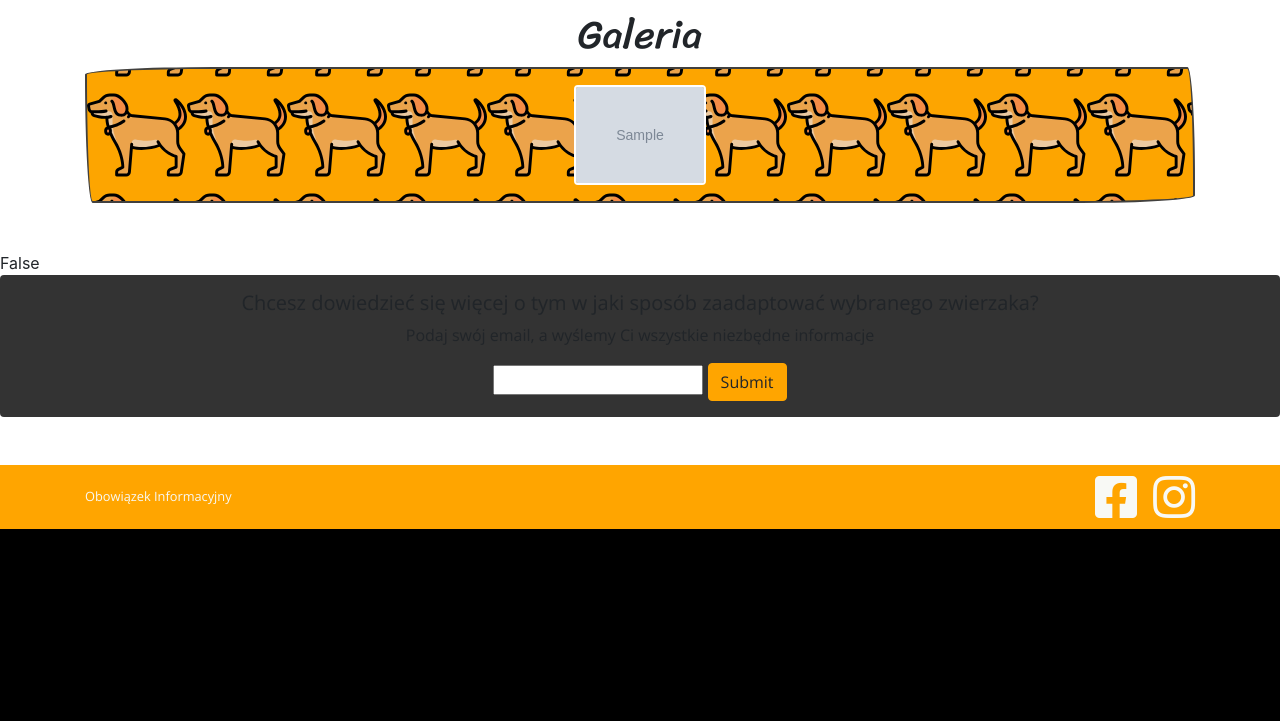
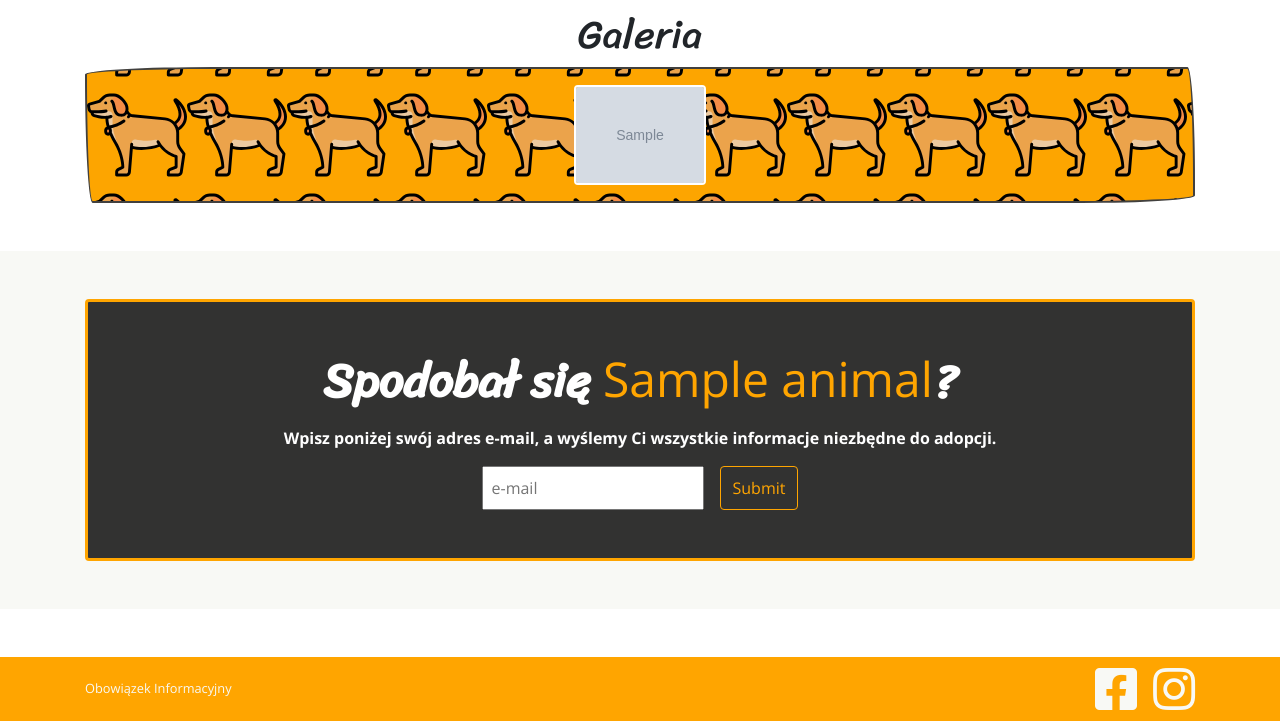
Before and after one commit to kermox/schronisko_krakow, a Django app: a page that uses templates/shelter/animal-detail.html in a window 1280 px wide. Shown: the part 870-1591 px from the top of the page. Before the commit the page ends 1399 px from the top, so only its background shows below. Run offline with Django 3.2, Linux system fonts and the light colour scheme; tables that the repository leaves empty hold one stand-in row (values such as "Sample post"); grey boxes marked "Sample" are stand-in pictures; parts of the project's set-up code (start-up, migrations or seed data) failed here and were passed over; some libraries are stand-ins or nearby versions.

Commit message:
style: implement html & css for e-mail section

```diff
--- a/static_src/sass/main.scss
+++ b/static_src/sass/main.scss
@@ -9,3 +9,4 @@
 @import "animal-list";
 @import "animal-detail";
 @import "post-detail";
+@import "email";
--- a/templates/shelter/animal-detail.html
+++ b/templates/shelter/animal-detail.html
@@ -61,7 +61,7 @@
             </div>
             <h1 class="text-center">Galeria</h1>
 
-            <div class="galery-wrapper w-100 d-flex justify-content-center align-items-center mb-5"
+            <div class="galery-wrapper w-100 d-flex justify-content-center align-items-center"
                  style="background-image:
                          url('{% if animal.species == 'dog' %}{% static "img/dog.svg" %}{% elif animal.species == 'cat' %}{% static "img/cat.svg" %}{% endif %}');">
                 {% for animal in animal.photos.all %}
@@ -77,19 +77,24 @@
             </div>
         </div>
     </section>
-    {{ flash_message }}
 {% endblock %}
 {% block email %}
-    {% if flash_message %}
-        CONGRATUFUCKINGLATIONS!
-    {% endif %}
-    <div class="get_adopt_information nav-bg-dark py-3 px-3 d-flex flex-column justify-content-center align-items-center rounded">
-        <h5>Chcesz dowiedzieć się więcej o tym w jaki sposób zaadaptować wybranego zwierzaka?</h5>
-        <p>Podaj swój email, a wyślemy Ci wszystkie niezbędne informacje</p>
-        <form method="POST">
-            {% csrf_token %}
-            {% render_field form.email_address name="email" %}
-            <input type="submit" class="btn btn-secondary">
-        </form>
-    </div>
+    <section class="email bg-primary py-5 mt-5">
+        <div class="container">
+            <div class="subscribe nav-bg-dark rounded py-5 px-3 d-flex flex-column justify-content-center align-items-center" data-aos="zoom-in" >
+                {% if flash_message %}
+                    <h2>Dziękujemy!</h2>
+                    <p>Teraz możesz sprawdzić swoją skrzynkę.</p>
+                {% else %}
+                    <h2 class="mb-3">Spodobał się <span>{{ animal.name }}</span>?</h2>
+                    <p>Wpisz poniżej swój adres e-mail, a wyślemy Ci wszystkie informacje niezbędne do adopcji.</p>
+                    <form method="POST" class="d-flex">
+                        {% csrf_token %}
+                        {% render_field form.email_address name="email" class="email-input w-100 py-2 px-2 mr-3" placeholder="e-mail" %}
+                        <input type="submit" class="btn btn-outline-secondary">
+                    </form>
+                {% endif %}
+            </div>
+        </div>
+    </section>
 {% endblock %}
```
Also changed, not shown: static_src/sass/_animal-detail.scss (+0 -10 lines), static_src/sass/_email.scss (added, +31 -0 lines), static_compiled/css/main.css.
